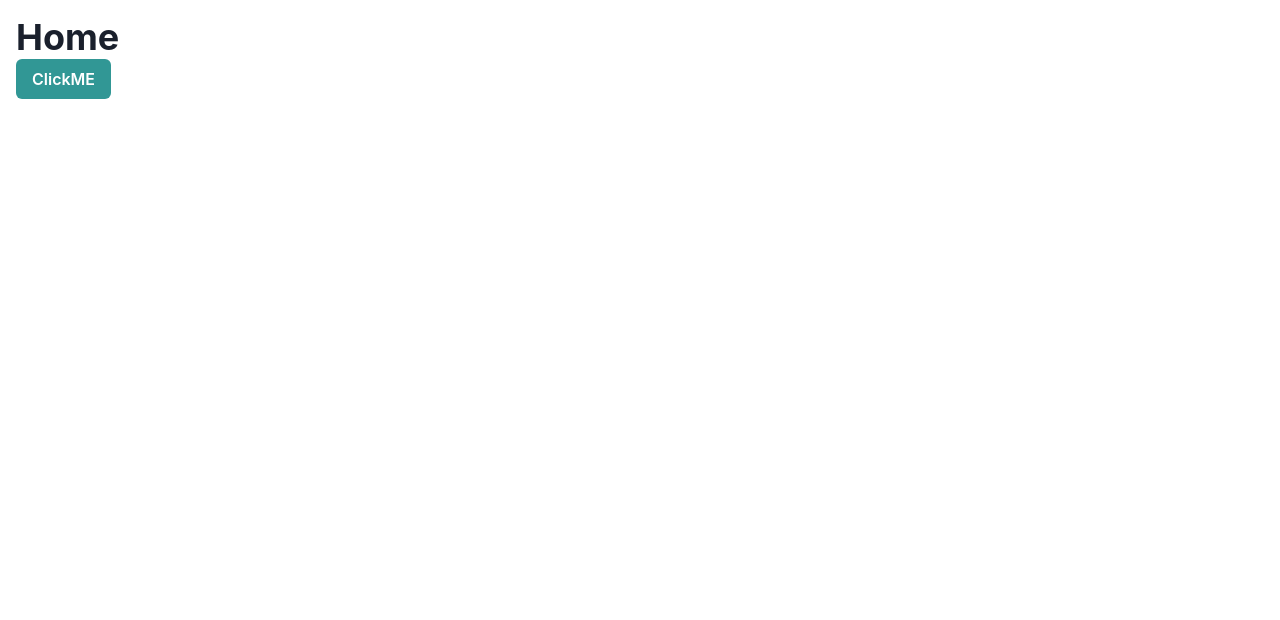
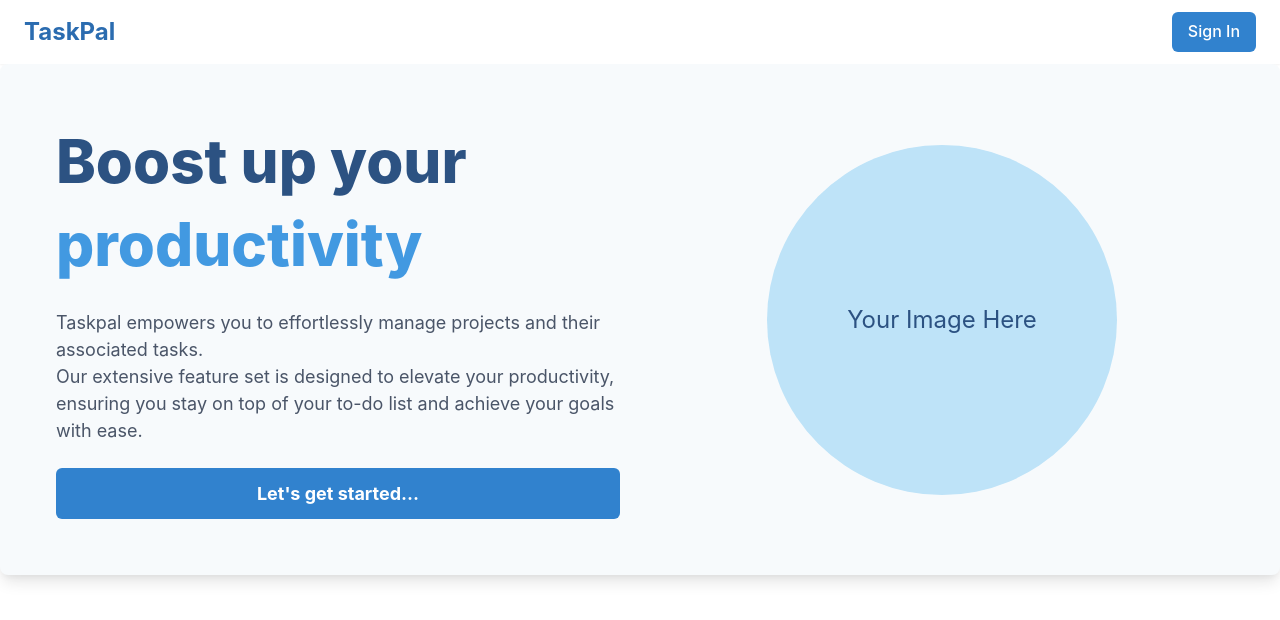
Before and after one commit to bob7185/Per_Scholas_Capstone, a React (Vite) app in the folder client/: page / in a window 1280 px wide. Shown: the top 620 px of the page. Built offline with nearby package versions, Linux system fonts and the light colour scheme.

Commit message:
Finished Home Page and style the final look for the pages

```diff
--- a/client/src/App.jsx
+++ b/client/src/App.jsx
@@ -6,10 +6,12 @@ import SignUp from "./pages/SignUp";
 import Dashboard from "./pages/Dashboard";
 import PrivateRoute from "./components/PrivateRoute";
 import Profile from "./pages/Profile";
+import Nav from "./components/Nav";
 
 function App() {
   return (
     <BrowserRouter>
+    <Nav/>
       <Toaster position="bottom-right" />
       <Routes>
         <Route path="/" element={<Home />} />
--- /dev/null
+++ b/client/src/components/Nav.jsx
@@ -0,0 +1,116 @@
+import { Link as RouterLink, useNavigate } from "react-router-dom";
+import toast from "react-hot-toast";
+import { useUser } from "../context/Context";
+import { API_URL } from "../utilities";
+import axios from "axios";
+
+// Chakra UI components
+import {
+  Flex,
+  Box,
+  Spacer,
+  Link,
+  Menu,
+  MenuButton,
+  MenuList,
+  MenuItem,
+  Image,
+  Button,
+  Text,
+} from "@chakra-ui/react";
+
+export default function Nav() {
+  const { user, updateUser } = useUser();
+  const navigate = useNavigate();
+
+  const signOut = async () => {
+    try {
+      const response = await axios.get(`${API_URL}/auth/signout`, {
+        credentials: "include",
+      });
+      if (response.status === 200) {
+        toast.success("User logged out!");
+        updateUser(null);
+        navigate("/");
+      } else {
+        toast.error("Something went wrong!");
+      }
+    } catch (error) {
+      toast.error("Error logging out. Please try again.");
+    }
+  };
+
+  return (
+    <Box as="nav" bg="white" boxShadow="sm" py={3} px={6}>
+      <Flex
+        align="center"
+        justify="space-between"
+        maxW="7xl"
+        mx="auto"
+        wrap="wrap"
+      >
+        {/* Logo */}
+        <Box>
+          <Link
+            as={RouterLink}
+            to="/"
+            fontSize="2xl"
+            fontWeight="bold"
+            color="blue.600"
+            _hover={{ textDecoration: "none", color: "blue.700" }}
+          >
+            TaskPal
+          </Link>
+        </Box>
+
+        <Spacer />
+
+        {/* Navigation Menu */}
+        <Box>
+          {user ? (
+            <Menu>
+              <MenuButton
+                as={Button}
+                variant="ghost"
+                _hover={{ bg: "gray.100" }}
+                _active={{ bg: "gray.200" }}
+                borderRadius="full"
+                p={0}
+              >
+                <Image
+                  boxSize="40px"
+                  borderRadius="full"
+                  src={user.avatar}
+                  alt={user.username}
+                  border="2px solid"
+                  borderColor="gray.200"
+                />
+              </MenuButton>
+              <MenuList>
+                <MenuItem as={RouterLink} to="/profile" _hover={{ bg: "gray.100" }}>
+                  Profile
+                </MenuItem>
+                <MenuItem as={RouterLink} to="/projects" _hover={{ bg: "gray.100" }}>
+                  Projects
+                </MenuItem>
+                <MenuItem onClick={signOut} _hover={{ bg: "gray.100" }}>
+                  Sign Out
+                </MenuItem>
+              </MenuList>
+            </Menu>
+          ) : (
+            <Button
+              as={RouterLink}
+              to="/signin"
+              colorScheme="blue"
+              size="md"
+              fontWeight="medium"
+            >
+              Sign In
+            </Button>
+          )}
+        </Box>
+      </Flex>
+    </Box>
+  );
+}
--- a/client/src/components/PrivateRoute.jsx
+++ b/client/src/components/PrivateRoute.jsx
@@ -1,6 +1,7 @@
 import { Outlet, Navigate } from "react-router-dom";
 import  {useUser} from '../context/Context'
 
+//
 export default function PrivateRoute(){
     const {user} = useUser();
     return user ? <Outlet/> : <Navigate to='/signin' />
--- a/client/src/pages/Home.jsx
+++ b/client/src/pages/Home.jsx
@@ -1,11 +1,81 @@
- import { Box, Heading, Button } from "@chakra-ui/react"
+import { Link as RouterLink } from 'react-router-dom';
+import {
+  Box,
+  Heading,
+  Text,
+  Link,
+  Flex,
+  Stack,
+  Image,
+} from '@chakra-ui/react';
 
 export default function Home() {
-    return (
-        <Box p ='4'>
-            <Heading>Home</Heading>
-            <Button colorScheme="teal">ClickME</Button>
-       </Box>
-    );
+  return (
+    <Flex
+      direction={{ base: 'column', md: 'row' }}
+      gap={{ base: 8, md: 10 }}
+      p={{ base: 8, md: 14 }}
+      maxW='7xl'
+      mx='auto'
+      align='center'
+      bg='gray.50'
+      borderRadius='lg'
+      boxShadow='lg'
+    >
+      <Stack
+        flex='1'
+        alignSelf='center'
+        spacing={6}
+        textAlign={{ base: 'center', md: 'left' }}
+      >
+        <Heading
+          as='h1'
+          fontSize={{ base: '3xl', md: '5xl', lg: '6xl' }}
+          fontWeight='extrabold'
+          color='blue.700'
+          lineHeight='short'
+        >
+          Boost up your{' '}
+          <Text as='span' color='blue.400'>
+            productivity
+          </Text>{' '}
 
+        </Heading>
+        <Text fontSize={{ base: 'md', md: 'lg' }} color='gray.600'>
+        Taskpal empowers you to effortlessly manage projects and their associated tasks. <br /> Our extensive feature set is designed to elevate your productivity, ensuring you stay on top of your to-do list and achieve your goals with ease.
+        </Text>
+        <Link
+          as={RouterLink}
+          to={'/profile'}
+          fontWeight='bold'
+          fontSize='lg'
+          color='white'
+          bg='blue.500'
+          _hover={{ bg: 'blue.600' }}
+          px={6}
+          py={3}
+          borderRadius='md'
+          textAlign='center'
+        >
+          Let's get started...
+        </Link>
+      </Stack>
+      <Box flex='1' display='flex' justifyContent='center'>
+        {/* Placeholder for the image */}
+        <Box
+          w={{ base: '250px', md: '350px' }}
+          h={{ base: '250px', md: '350px' }}
+          bg='blue.100'
+          borderRadius='full'
+          display='flex'
+          justifyContent='center'
+          alignItems='center'
+        >
+          <Text fontSize='2xl' color='blue.700'>
+            Your Image Here
+          </Text>
+        </Box>
+      </Box>
+    </Flex>
+  );
 }
--- a/client/src/pages/SignIn.jsx
+++ b/client/src/pages/SignIn.jsx
@@ -1,3 +1,146 @@
+import { useForm } from "react-hook-form";
+import { Link, useNavigate } from "react-router-dom";
+import toast from "react-hot-toast";
+import { API_URL } from "../utilities";
+import { useUser } from "../context/Context";
+import axios from "axios";
+
+// Chakra UI Components
+import {
+  FormControl,
+  Input,
+  Button,
+  Text,
+  Box,
+  Flex,
+  Heading,
+  Stack,
+  FormErrorMessage,
+  Divider,
+} from "@chakra-ui/react";
+
 export default function SignIn() {
-    return <h1>Sign in</h1>
+  const { updateUser } = useUser();
+  const navigate = useNavigate();
+  const {
+    handleSubmit,
+    register,
+    formState: { errors, isSubmitting },
+  } = useForm();
+
+  const submitForm = async (formValues) => {
+    try {
+      const response = await axios.post(
+        `${API_URL}/auth/signin`,
+        JSON.stringify(formValues),
+        {
+          headers: {
+            "Content-Type": "application/json",
+          },
+        }
+      );
+      if (response.status === 200) {
+        toast.success("Sign in successful!");
+        updateUser(response.data);
+        navigate("/profile");
+      } else {
+        toast.error("Error sending data to the server");
+      }
+    } catch (error) {
+      toast.error("Something went wrong");
+    }
+  };
+
+  return (
+    <Flex
+      align="center"
+      justify="center"
+      minH="100vh"
+      bg="gray.50"
+      p={6}
+    >
+      <Box
+        w={{ base: "100%", sm: "400px" }}
+        p={8}
+        bg="white"
+        borderRadius="lg"
+        boxShadow="lg"
+      >
+        {/* Page Heading */}
+        <Heading
+          as="h1"
+          size="lg"
+          textAlign="center"
+          color="blue.700"
+          mb={6}
+          fontWeight="bold"
+        >
+          Welcome Back
+        </Heading>
+
+        {/* Form */}
+        <form onSubmit={handleSubmit(submitForm)}>
+          <Stack spacing={5}>
+            {/* Email Input */}
+            <FormControl isInvalid={errors.email}>
+              <Input
+                id="email"
+                type="email"
+                placeholder="Enter your email"
+                bg="gray.100"
+                _hover={{ bg: "gray.200" }}
+                _focus={{ bg: "white", borderColor: "blue.500" }}
+                {...register("email", {
+                  required: "Email is required",
+                })}
+              />
+              <FormErrorMessage>{errors.email?.message}</FormErrorMessage>
+            </FormControl>
+
+            {/* Password Input */}
+            <FormControl isInvalid={errors.password}>
+              <Input
+                id="password"
+                type="password"
+                placeholder="Enter your password"
+                bg="gray.100"
+                _hover={{ bg: "gray.200" }}
+                _focus={{ bg: "white", borderColor: "blue.500" }}
+                {...register("password", {
+                  required: "Password is required",
+                })}
+              />
+              <FormErrorMessage>{errors.password?.message}</FormErrorMessage>
+            </FormControl>
+
+            {/* Submit Button */}
+            <Button
+              type="submit"
+              isLoading={isSubmitting}
+              colorScheme="blue"
+              size="lg"
+              fontWeight="bold"
+              textTransform="uppercase"
+              _hover={{ bg: "blue.600" }}
+            >
+              Sign In
+            </Button>
+          </Stack>
+        </form>
+
+        {/* Divider and Signup Link */}
+        <Divider my={6} />
+        <Flex justify="center">
+          <Text fontSize="sm" color="gray.600">
+            Don't have an account?{" "}
+            <Link to="/signup">
+              <Text as="span" color="blue.500" fontWeight="medium">
+                Sign up
+              </Text>
+            </Link>
+          </Text>
+        </Flex>
+      </Box>
+    </Flex>
+  );
 }
```
Also changed, not shown: client/src/pages/SignUp.jsx (+72 -37 lines), 1 other file (tests, documents, lock files or other folders).
